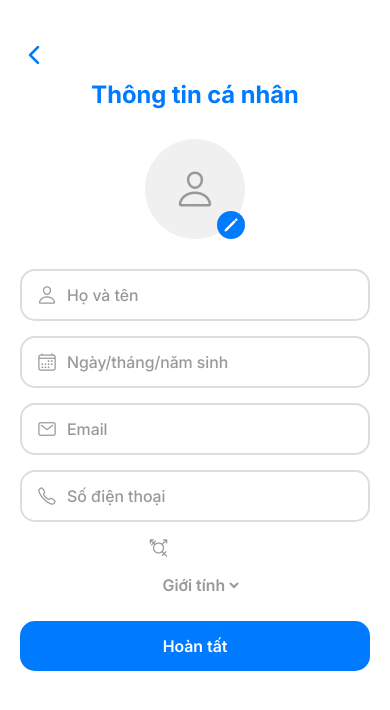
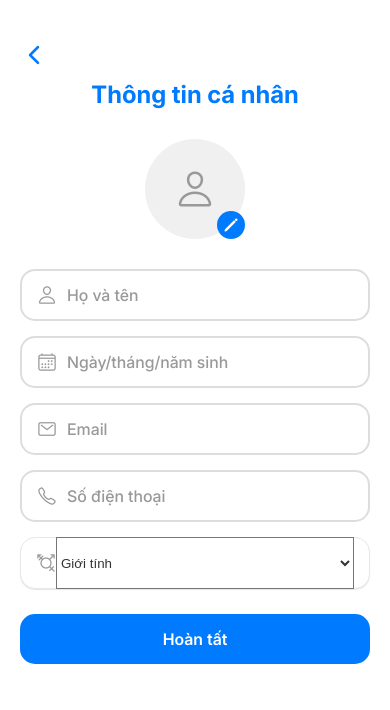
Before and after one commit to NTPhi2003/UITeach, a React Native app: screen /ProfileSetup in a window 390 px wide. Shown: the top 710 px of the page. Built offline with nearby package versions, Linux system fonts and the light colour scheme.

Commit message:
Update KeyboardAvoidingView and TouchableWithoutFeedback for Auth

```diff
--- a/src/components/CustomInput.js
+++ b/src/components/CustomInput.js
@@ -1,5 +1,5 @@
 import React from 'react';
-import { View, TextInput, StyleSheet, TouchableWithoutFeedback, Keyboard } from 'react-native';
+import { View, TextInput, StyleSheet, TouchableOpacity, Keyboard } from 'react-native';
 import { Ionicons } from '@expo/vector-icons';
 
 export default function CustomInput({
@@ -16,7 +16,6 @@ export default function CustomInput({
   keyboardType
 }) {
   return (
-    <TouchableWithoutFeedback onPress={Keyboard.dismiss}>
     <View style={[styles.inputContainer, isFocused && styles.inputContainerFocused]}>
       <Ionicons
         name={iconName}
@@ -45,7 +44,6 @@ export default function CustomInput({
         />
       )}
     </View>
-    </TouchableWithoutFeedback>
   );
 }
 
--- a/src/screens/LoginScreen.js
+++ b/src/screens/LoginScreen.js
@@ -1,5 +1,5 @@
 import React, { useState, useContext } from 'react';
-import { View, Text, TouchableOpacity, StyleSheet, Image, Alert } from 'react-native';
+import { View, Text, TouchableOpacity, StyleSheet, Image, Alert, KeyboardAvoidingView, TouchableWithoutFeedback, Platform, Keyboard } from 'react-native';
 import { AuthContext } from '../App';
 import { Ionicons } from '@expo/vector-icons';
 import BackButton from '../components/BackButton';
@@ -22,8 +22,11 @@ export default function LoginScreen({ navigation }) {
   };
 
   return (
-    <View style={styles.container}>
+
+    <KeyboardAvoidingView behavior={Platform.OS === 'ios' ? 'padding' : 'height'} style={styles.container}>
       <BackButton />
+      <TouchableWithoutFeedback onPress={Keyboard.dismiss}>
+        <View style={styles.inner}>
           <Image
             source={require('../../assets/UITeach_Logo.png')}
             style={styles.logo}
@@ -101,18 +104,27 @@ export default function LoginScreen({ navigation }) {
             </Text>
           </TouchableOpacity>
         </View>
+      </TouchableWithoutFeedback>
+
+    </KeyboardAvoidingView>
   );
 }
 
 const styles = StyleSheet.create({
   container: {
     flex: 1,
+    justifyContent: 'center',
+    backgroundColor: '#fff',
+  },
+  inner: {
     backgroundColor: '#fff',
     alignItems: 'center',
     padding: 20,
-    justifyContent: 'center',
+    justifyContent: 'space-around',
     width: '100%',
   },
+
+
   logo: {
     width: 80,
     height: 80,
@@ -172,4 +184,7 @@ const styles = StyleSheet.create({
     color: '#007BFF',
     fontWeight: 'bold',
   },
+  innerContainer: {
+    alignItems: 'center',
+  },
 });
--- a/src/screens/ProfileSetupScreen.js
+++ b/src/screens/ProfileSetupScreen.js
@@ -1,5 +1,5 @@
 import React, { useState } from 'react';
-import { View, Text, TouchableOpacity, StyleSheet, Image, Modal } from 'react-native';
+import { View, Text, TouchableOpacity, StyleSheet, Image, Modal, KeyboardAvoidingView, TouchableWithoutFeedback, Platform, Keyboard } from 'react-native';
 import { Ionicons } from '@expo/vector-icons';
 import { Picker } from '@react-native-picker/picker';
 import BackButton from '../components/BackButton';
@@ -28,11 +28,15 @@ export default function ProfileSetupScreen({ navigation }) {
   };
 
   return (
+    <View style={styles.mainContainer}>
+      <BackButton />
+      <KeyboardAvoidingView
+        behavior={Platform.OS === 'ios' ? 'padding' : 'height'}
+        style={styles.keyboardAvoidingView}
+      >
+        <TouchableWithoutFeedback onPress={Keyboard.dismiss}>
           <View style={styles.container}>
-      <BackButton />
-
             <Text style={styles.title}>Thông tin cá nhân</Text>
-
             {/* Avatar Section  */}
             <View style={styles.avatarContainer}>
               <View style={styles.avatar}>
@@ -95,16 +99,15 @@ export default function ProfileSetupScreen({ navigation }) {
                 <Picker
                   selectedValue={gender}
                   onValueChange={(itemValue) => setGender(itemValue)}
-            style={[
-              styles.picker,
-              { outline: 'none', color: gender ? '#333' : '#999' }
-            ]}
-            dropdownIconColor="#999"
+                  onFocus={() => setGenderFocused(true)}
+                  onBlur={() => setGenderFocused(false)}
+                  style={styles.picker}
                 >
                   <Picker.Item
                     label="Giới tính"
                     value=""
-              style={[styles.pickerItem, styles.placeholderItem]}
+                    style={styles.placeholderItem}
+                    enabled={false}
                   />
                   <Picker.Item
                     label="Nam"
@@ -131,6 +134,9 @@ export default function ProfileSetupScreen({ navigation }) {
             >
               <Text style={styles.buttonText}>Hoàn tất</Text>
             </TouchableOpacity>
+          </View>
+        </TouchableWithoutFeedback>
+      </KeyboardAvoidingView>
 
       {/* Success Modal */}
       <Modal
@@ -163,9 +169,15 @@ export default function ProfileSetupScreen({ navigation }) {
 }
 
 const styles = StyleSheet.create({
+  mainContainer: {
+    flex: 1,
+    backgroundColor: '#fff',
+  },
+  keyboardAvoidingView: {
+    flex: 1,
+  },
   container: {
     flex: 1,
-    backgroundColor: '#fff',
     alignItems: 'center',
     padding: 20,
     width: '100%',
@@ -203,26 +215,25 @@ const styles = StyleSheet.create({
 
   pickerWrapper: {
     flex: 1,
-    marginLeft: 10,
-    overflow: 'hidden',
+    height: 52,
+    backgroundColor: 'transparent',
   },
   picker: {
+    flex: 1,
     height: 52,
-    width: '100%',
+    marginLeft: -10,
+    color: '#333',
     backgroundColor: 'transparent',
-    border: 'none',
-    outlineWidth: 0,
-    outlineStyle: 'none',
-    fontSize: 16,
-    fontFamily: 'Inter-SemiBold',
   },
   pickerItem: {
-    fontFamily: 'Inter-SemiBold',
+    fontSize: 16,
+    fontFamily: 'Inter-Regular',
     color: '#333',
   },
   placeholderItem: {
+    fontSize: 16,
+    fontFamily: 'Inter-Regular',
     color: '#999',
-    fontFamily: 'Inter-Regular',
   },
   continueButton: {
     width: '100%',
@@ -284,4 +295,39 @@ const styles = StyleSheet.create({
     justifyContent: 'center',
     alignItems: 'center',
   },
+  inputContainer: {
+    flexDirection: 'row',
+    alignItems: 'center',
+    width: '100%',
+    height: 52,
+    borderRadius: 15,
+    backgroundColor: '#fff',
+    borderWidth: 1,
+    borderColor: '#E8E8E8',
+    paddingHorizontal: 15,
+    marginBottom: 15,
+    shadowColor: '#000',
+    shadowOffset: {
+      width: 0,
+      height: 1,
+    },
+    shadowOpacity: 0.1,
+    shadowRadius: 1,
+    elevation: 1,
+  },
+  inputContainerFocused: {
+    borderColor: '#007BFF',
+    backgroundColor: '#fff',
+    shadowColor: '#007BFF',
+    shadowOffset: {
+      width: 0,
+      height: 2,
+    },
+    shadowOpacity: 0.1,
+    shadowRadius: 2,
+    elevation: 2,
+  },
+  icon: {
+    marginRight: 10,
+  },
 });
--- a/src/screens/RegisterScreen.js
+++ b/src/screens/RegisterScreen.js
@@ -1,5 +1,5 @@
 import React, { useState } from 'react';
-import { View, Text, TouchableOpacity, StyleSheet, Image } from 'react-native';
+import { View, Text, TouchableOpacity, StyleSheet, Image, KeyboardAvoidingView, TouchableWithoutFeedback, Platform, Keyboard } from 'react-native';
 import { Ionicons } from '@expo/vector-icons';
 import BackButton from '../components/BackButton';
 import CustomInput from '../components/CustomInput';
@@ -17,8 +17,14 @@ export default function RegisterScreen({ navigation }) {
   const [showConfirmPassword, setShowConfirmPassword] = useState(false);
 
   return (
+    <View style={styles.mainContainer}>
+      <BackButton />
+      <KeyboardAvoidingView
+        behavior={Platform.OS === 'ios' ? 'padding' : 'height'}
+        style={styles.keyboardAvoidingView}
+      >
+        <TouchableWithoutFeedback onPress={Keyboard.dismiss}>
           <View style={styles.container}>
-      <BackButton />
             <Image
               source={require('../../assets/UITeach_Logo.png')}
               style={styles.logo}
@@ -101,13 +107,22 @@ export default function RegisterScreen({ navigation }) {
               </Text>
             </TouchableOpacity>
           </View>
+        </TouchableWithoutFeedback>
+      </KeyboardAvoidingView>
+    </View>
   );
 }
 
 const styles = StyleSheet.create({
+  mainContainer: {
+    flex: 1,
+    backgroundColor: '#fff',
+  },
+  keyboardAvoidingView: {
+    flex: 1,
+  },
   container: {
     flex: 1,
-    backgroundColor: '#fff',
     alignItems: 'center',
     padding: 20,
     justifyContent: 'center',
```
Lines whose indentation alone changed are shown as unchanged.
